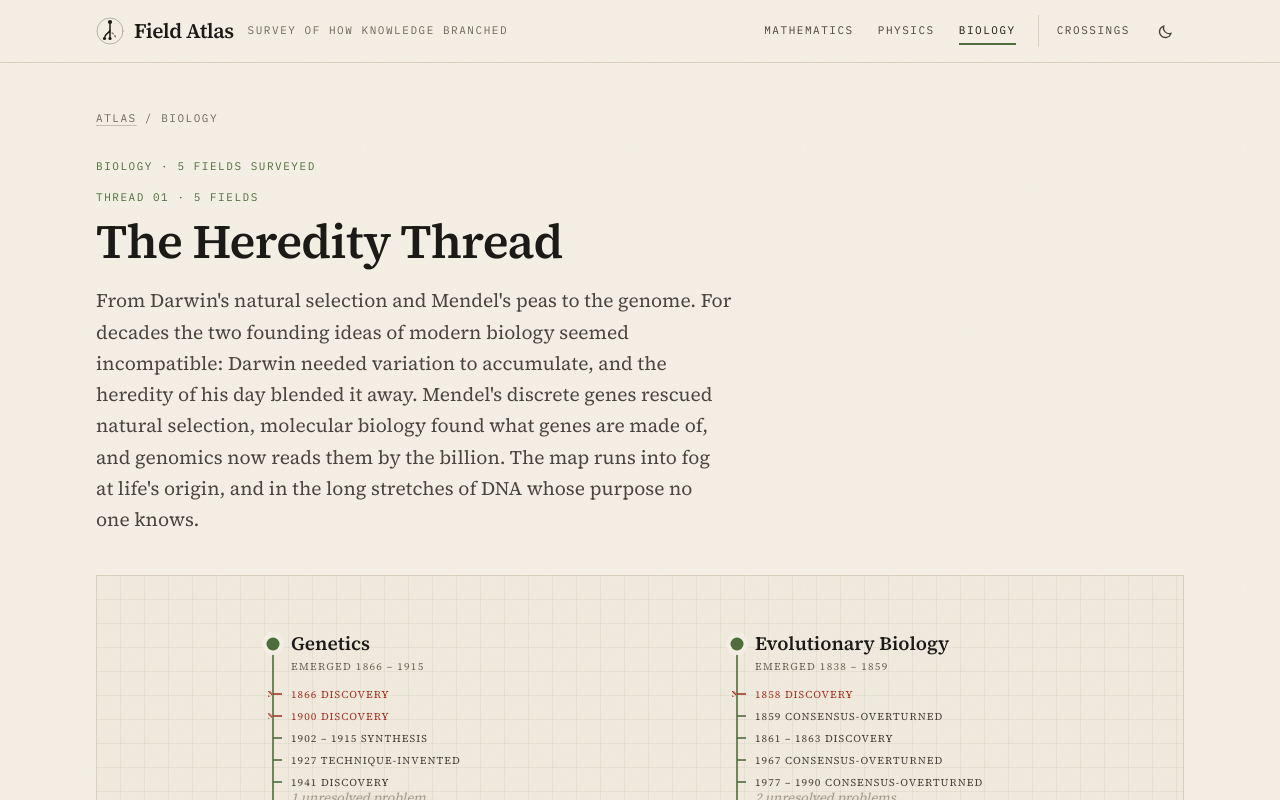
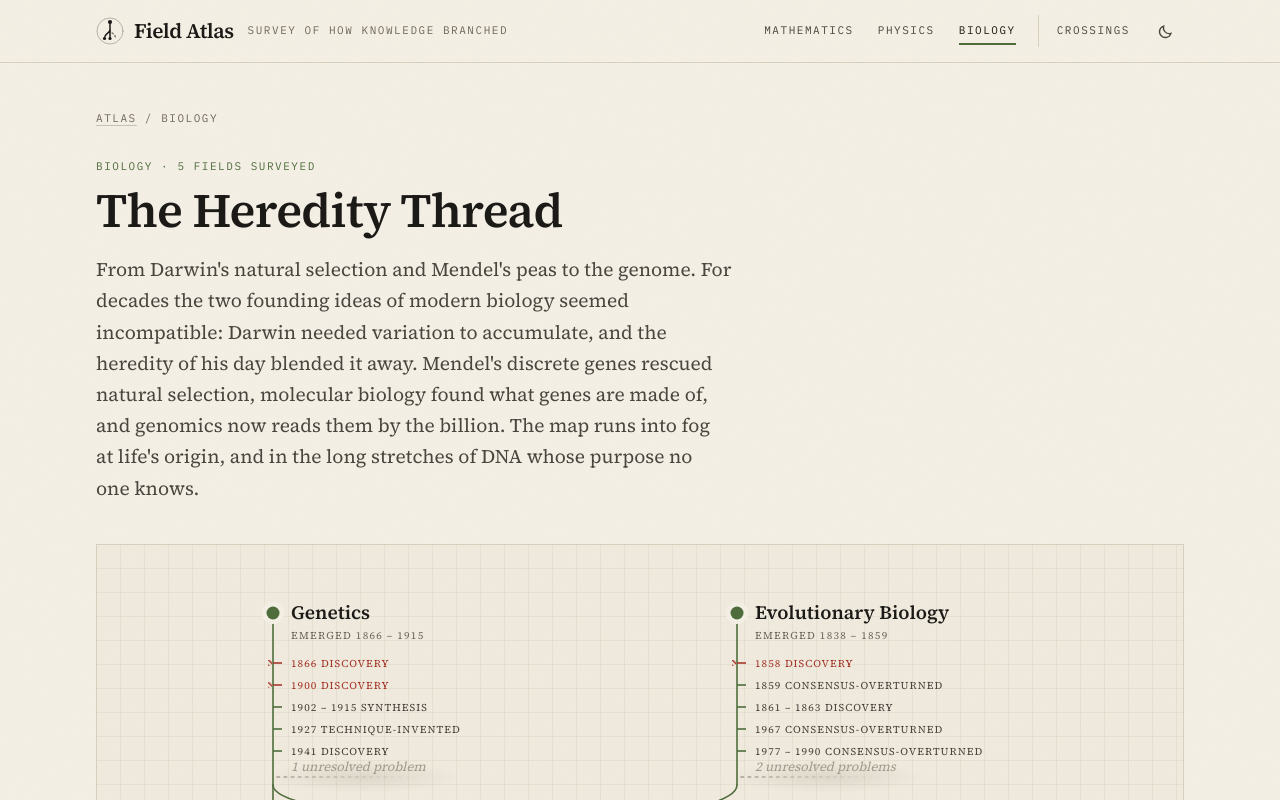
Before and after one commit to andifathulms/field-atlas, a Next.js app: page /biology/ in a window 1280 px wide. Shown: the top 800 px of the page. Built offline with nearby package versions, Linux system fonts and the light colour scheme.

Commit message:
Merge the single-thread domain's two stamp lines into one
Co-Authored-By: Claude Opus 5.5 (1M context) <noreply@anthropic.com>

```diff
--- a/src/app/[domain]/page.tsx
+++ b/src/app/[domain]/page.tsx
@@ -27,9 +27,10 @@ function ThreadSection({
   fields,
   domainFields,
   headingLevel,
-  index,
+  eyebrow,
 }: {
-  index: number;
+  /** The stamp line above the thread title. */
+  eyebrow: string;
   thread: ThreadInfo;
   fields: Field[];
   domainFields: Map<string, Field>;
@@ -55,9 +56,7 @@ function ThreadSection({
   return (
     <section id={`thread-${thread.id}`} aria-labelledby={`thread-${thread.id}-heading`} className="scroll-mt-14">
       <header className="settle pb-10">
-        <p className="stamp mb-3 text-accent">
-          Thread {String(index + 1).padStart(2, "0")} · {fields.length} fields
-        </p>
+        <p className="stamp mb-3 text-accent">{eyebrow}</p>
         <Heading id={`thread-${thread.id}-heading`} className="text-4xl font-semibold tracking-[-0.015em] sm:text-5xl">
           {thread.title}
         </Heading>
@@ -145,11 +144,7 @@ export default function DomainPage({ params }: { params: { domain: string } }) {
         / {domain.name}
       </p>
 
-      {single ? (
-        <p className="stamp mt-8 text-accent">
-          {domain.name} · {fields.length} fields surveyed
-        </p>
-      ) : (
+      {!single && (
         <>
           <header className="settle pb-12 pt-6">
             <p className="stamp text-accent">
@@ -190,11 +185,15 @@ export default function DomainPage({ params }: { params: { domain: string } }) {
         </>
       )}
 
-      <div className={single ? "mt-4" : "mt-16"}>
+      <div className={single ? "mt-8" : "mt-16"}>
         {threads.map(({ thread, fields: tf }, i) => (
           <div key={thread.id} className={i > 0 ? "mt-20 border-t border-rule pt-14 sm:mt-28 sm:pt-16" : ""}>
             <ThreadSection
-              index={i}
+              eyebrow={
+                single
+                  ? `${domain.name} · ${tf.length} fields surveyed`
+                  : `Thread ${String(i + 1).padStart(2, "0")} · ${tf.length} fields`
+              }
               thread={thread}
               fields={tf}
               domainFields={domainFields}
```
